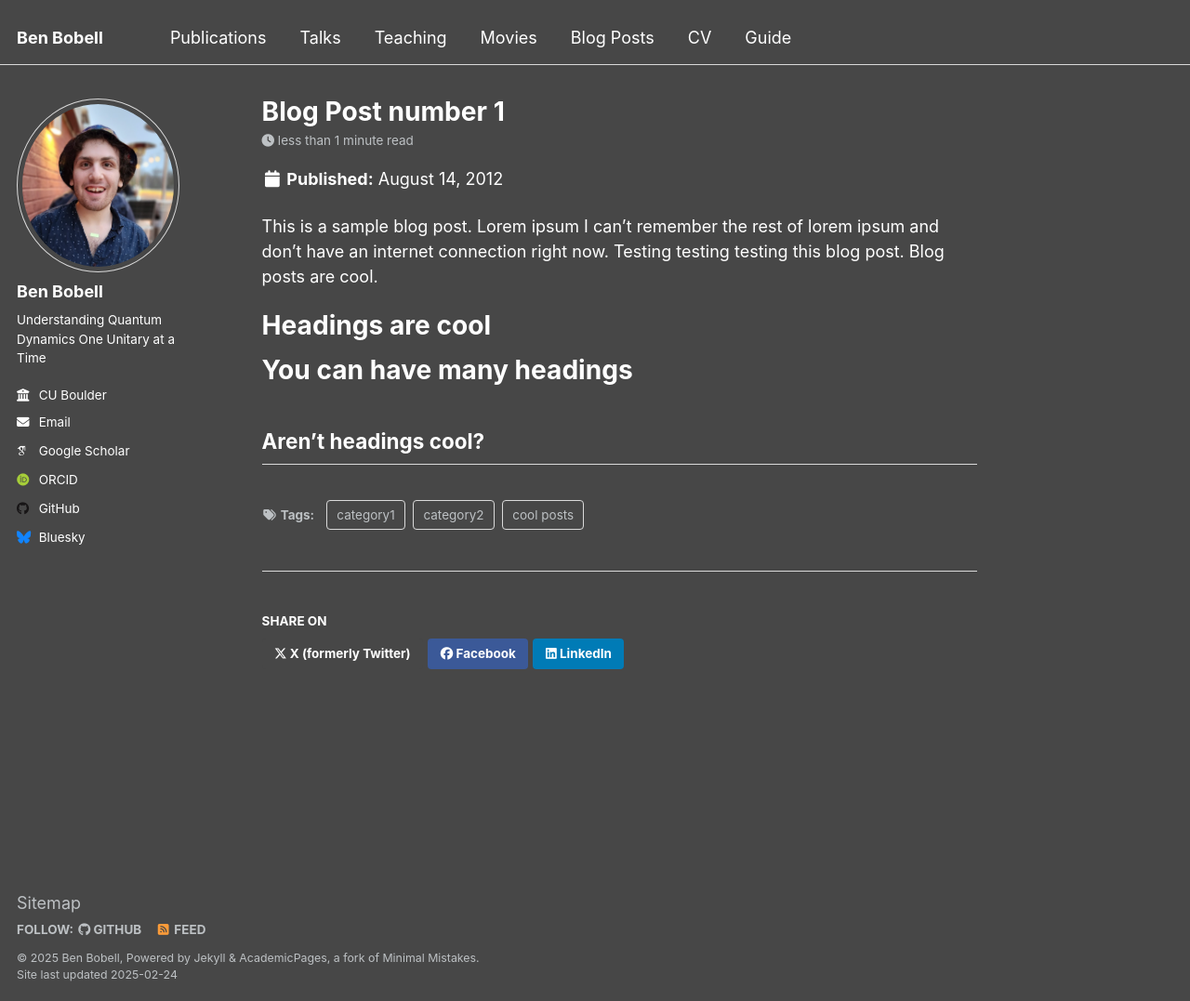
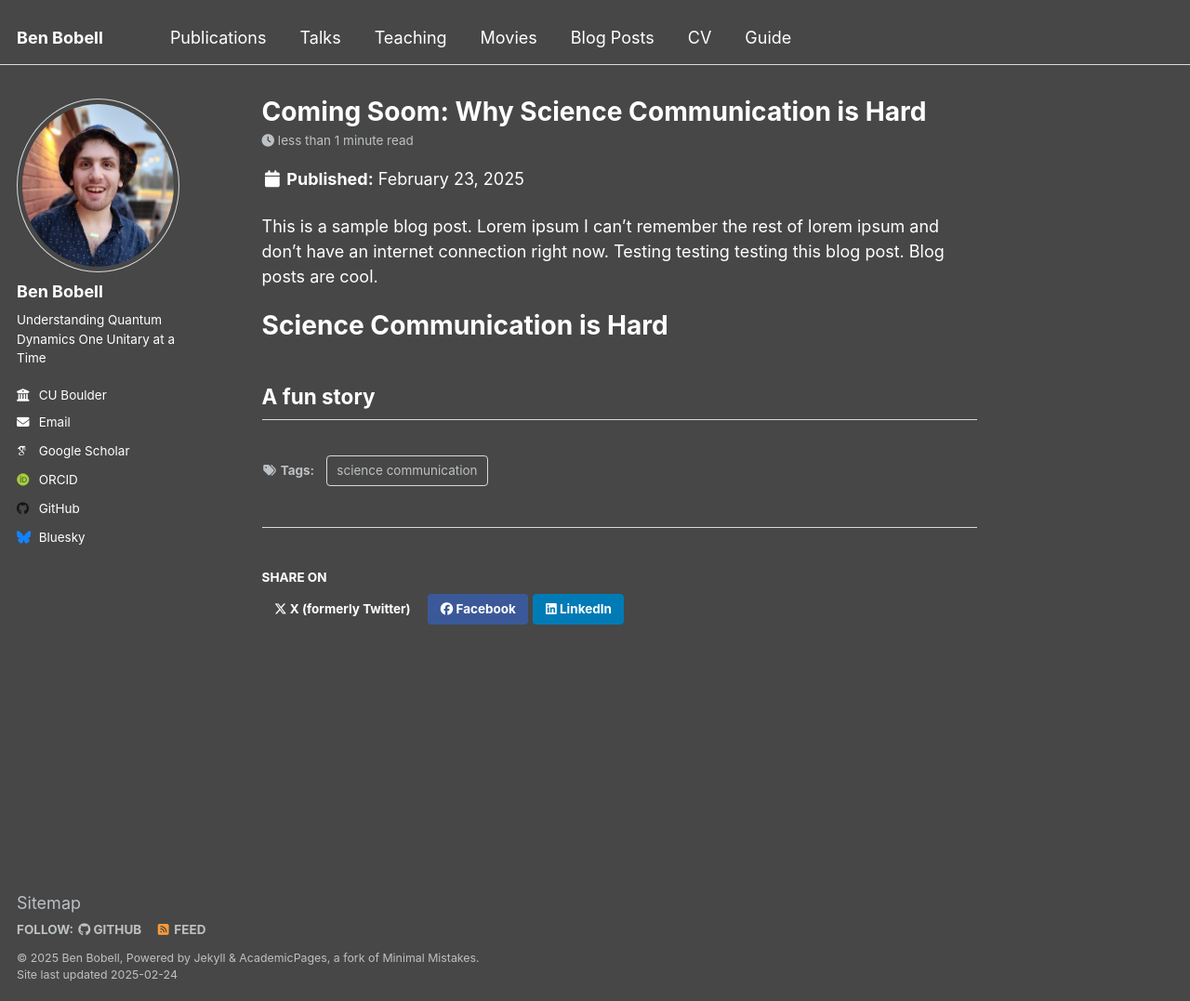
Before and after one commit to BenBobell00/BenBobell00.github.io, a Jekyll site: the page built from _posts/2012-08-14-blog-post-1.md, in a window 1280 px wide and 1077 px high. Shown: the whole window at 93% size. Built offline with Jekyll 4.4.1, drawn with Linux system fonts in a browser that asks for light colours; some web fonts are replaced.

Commit message:
Update 2012-08-14-blog-post-1.md

```diff
--- a/_posts/2012-08-14-blog-post-1.md
+++ b/_posts/2012-08-14-blog-post-1.md
@@ -1,20 +1,15 @@
 ---
-title: 'Blog Post number 1'
-date: 2012-08-14
+title: 'Coming Soom: Why Science Communication is Hard'
+date: 2025-02-23
 permalink: /posts/2012/08/blog-post-1/
 tags:
-  - cool posts
-  - category1
-  - category2
+  - science communication
 ---
 
 This is a sample blog post. Lorem ipsum I can't remember the rest of lorem ipsum and don't have an internet connection right now. Testing testing testing this blog post. Blog posts are cool.
 
-Headings are cool
+Science Communication is Hard
 ======
 
-You can have many headings
-======
-
-Aren't headings cool?
+A fun story
 ------
```
